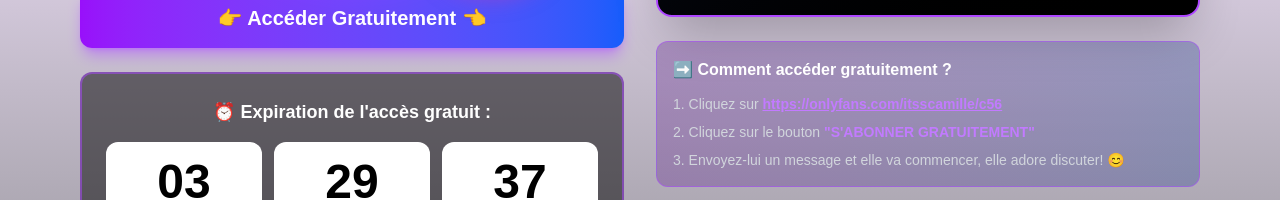
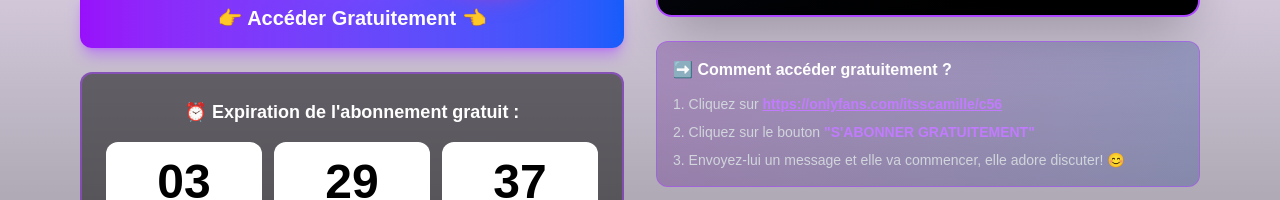
Before and after one commit to DRF-Organization/landing-best-creators, a Next.js app: page / in a window 1280 px wide. Shown: the part 1433-1633 px from the top of the page. Built offline with nearby package versions, Linux system fonts and the light colour scheme.

Commit message:
feat: Rename accès -> abonnement

```diff
--- a/components/CreatorCard.tsx
+++ b/components/CreatorCard.tsx
@@ -55,7 +55,7 @@ export default function CreatorCard({
           {/* Timer */}
           <div className="bg-black/50 border-2 border-purple-500/50 rounded-xl p-6">
             <p className="text-white font-bold text-center mb-4 text-lg">
-              ⏰ Expiration de l&apos;accès gratuit :
+              ⏰ Expiration de l&apos;abonnement gratuit :
             </p>
             <CountdownTimer />
           </div>
```
